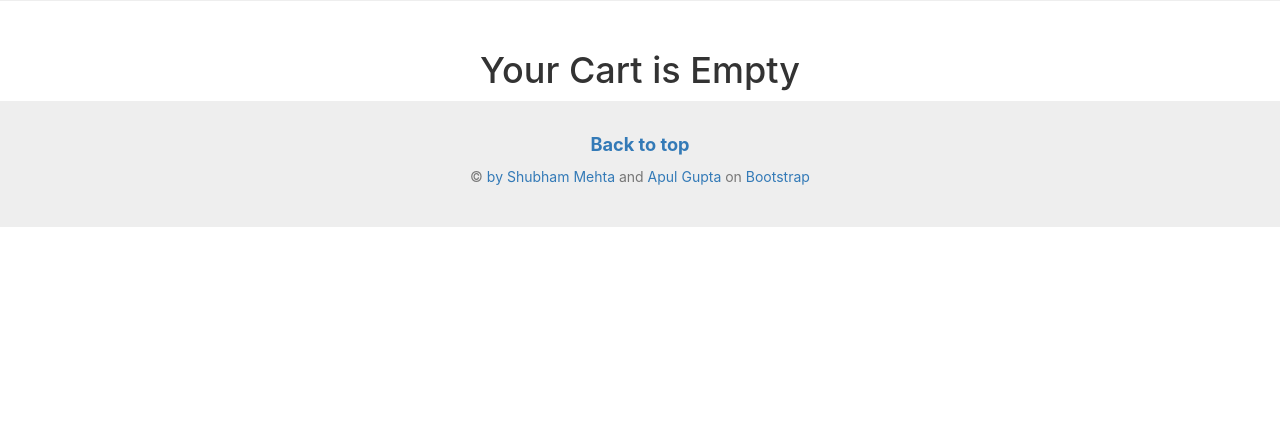
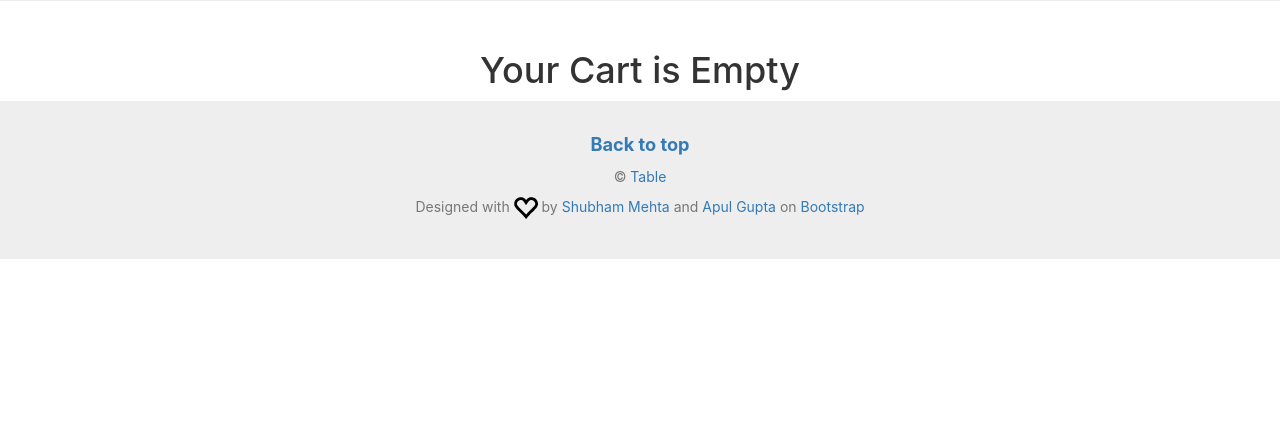
Before and after one commit to apul1421/table-client-side-app-retake, a Django app: page /cart/ in a window 1280 px wide. Shown: the part 466-891 px from the top of the page. Run offline with Django 3.2, Linux system fonts and the light colour scheme; data comes from the database, SQL or seed files in the repository; parts of the project's set-up code (start-up, migrations or seed data) failed here and were passed over; some libraries are stand-ins or nearby versions.

Commit message:
Update base.html

```diff
--- a/src/templates/base.html
+++ b/src/templates/base.html
@@ -78,7 +78,7 @@
         <p class="float-right">
           <a href="#top" style="font-size: 1.3em;"><strong>Back to top</strong></a>
         </p>
-        <p>&copy; <a href="{% url 'location' %}>Table</a></p>
+        <p>&copy; <a href="{% url 'location' %}">Table</a></p>
         <p>Designed with <img src="{% static 'img/glyphicons-heart-empty.png' %}"> by <a href="https://www.linkedin.com/in/shubham-mehta-b15a54a0/">Shubham Mehta</a> and <a href="https://www.linkedin.com/in/apul1421/">Apul Gupta</a> on <a href="https://getbootstrap.com">Bootstrap</a></p>
       </div>
     </footer>
```
